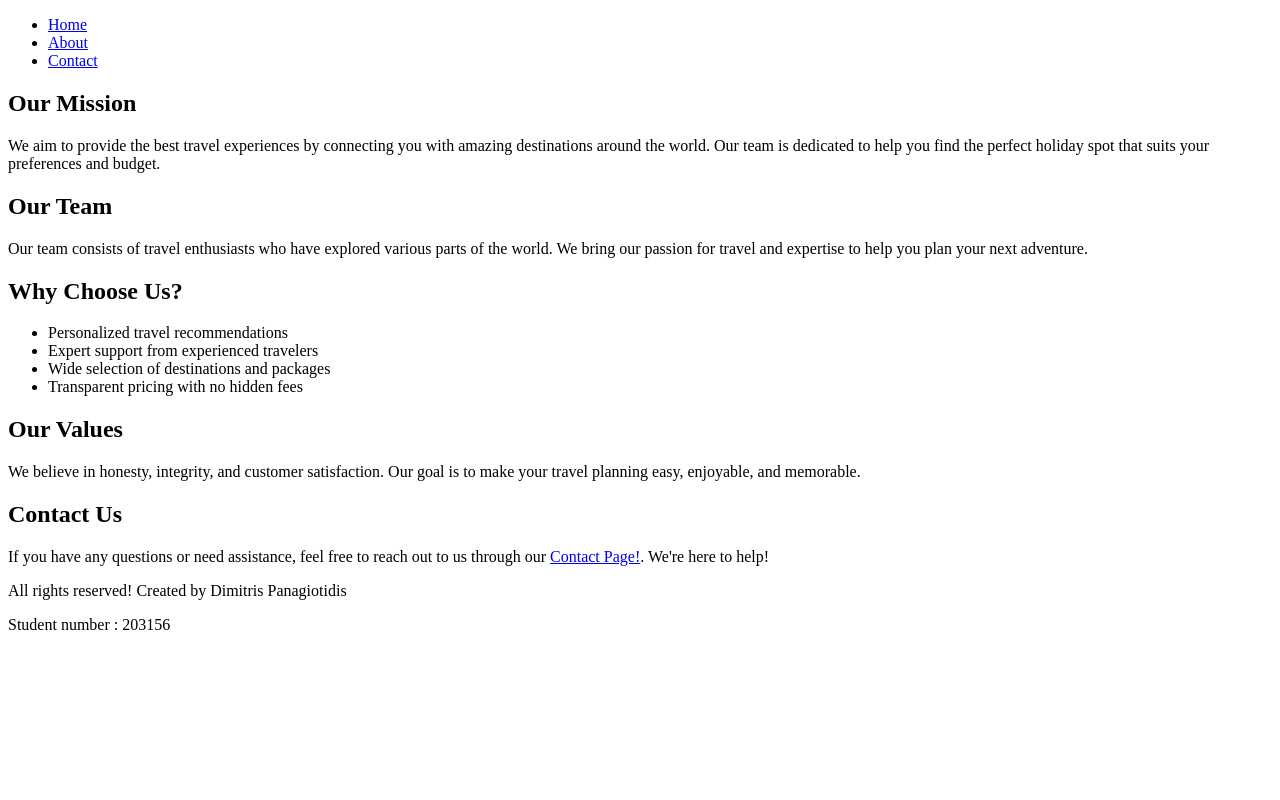
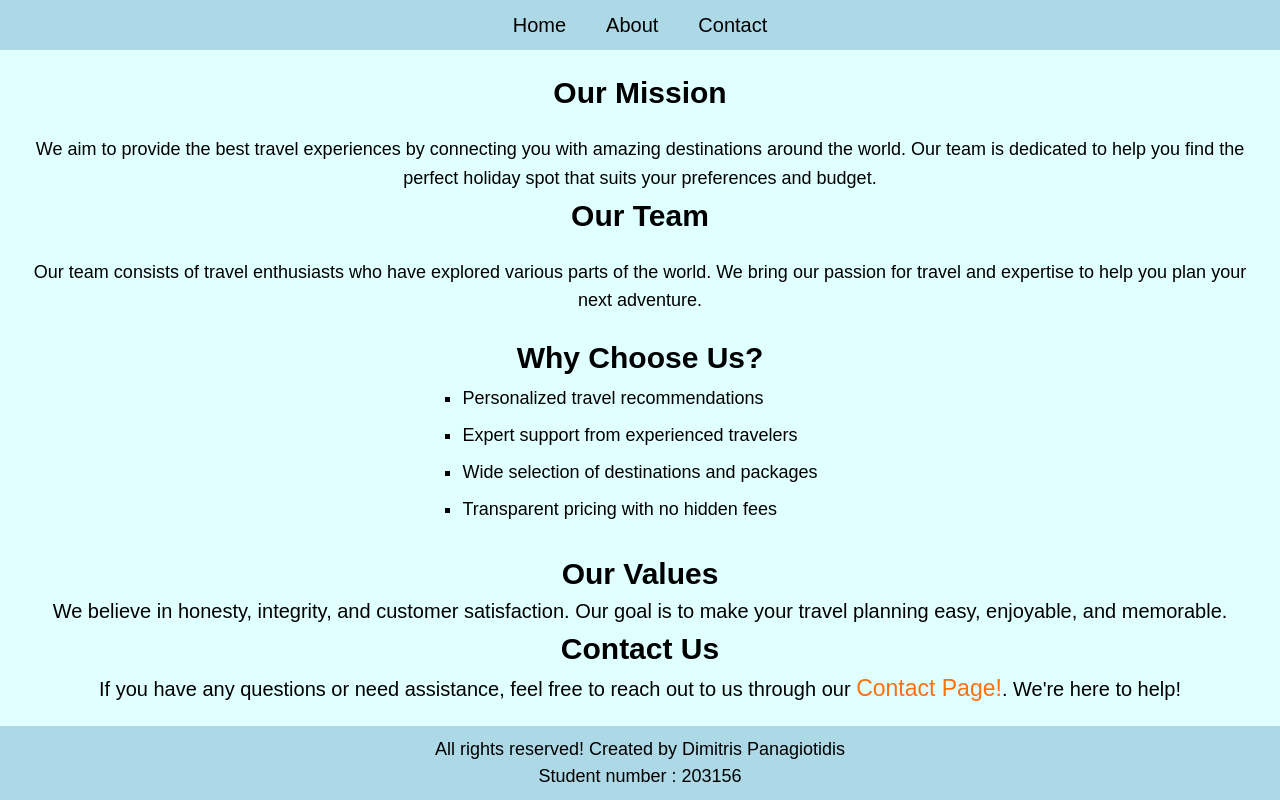
Before and after one commit to DimitriosPanagiotidis/project-blok3a-25f, a PHP site: page /about.php in a window 1280 px wide. Run offline with PHP 8.4, Linux system fonts and the light colour scheme; some libraries are stand-ins or nearby versions.

Commit message:
css files and index ready.

```diff
--- /dev/null
+++ b/www/reset.css
@@ -0,0 +1,58 @@
+/* 1. Use a more-intuitive box-sizing model */
+*, *::before, *::after {
+  box-sizing: border-box;
+}
+
+/* 2. Remove default margin */
+* {
+  margin: 0;
+}
+
+ul {
+    padding-inline-start: 0;
+}
+
+/* 3. Enable keyword animations */
+@media (prefers-reduced-motion: no-preference) {
+  html {
+    interpolate-size: allow-keywords;
+  }
+}
+
+body {
+  /* 4. Add accessible line-height */
+  line-height: 1.5;
+  /* 5. Improve text rendering */
+  -webkit-font-smoothing: antialiased;
+}
+
+/* 6. Improve media defaults */
+img, picture, video, canvas, svg {
+  display: block;
+  max-width: 100%;
+}
+
+/* 7. Inherit fonts for form controls */
+input, button, textarea, select {
+  font: inherit;
+}
+
+/* 8. Avoid text overflows */
+p, h1, h2, h3, h4, h5, h6 {
+  overflow-wrap: break-word;
+}
+
+/* 9. Improve line wrapping */
+p {
+  text-wrap: pretty;
+}
+h1, h2, h3, h4, h5, h6 {
+  text-wrap: balance;
+}
+
+/*
+  10. Create a root stacking context
+*/
+#root, #__next {
+  isolation: isolate;
+}
--- /dev/null
+++ b/www/style.css
@@ -0,0 +1,282 @@
+body{
+    background-color: lightcyan;
+    font-family: Arial, Helvetica, sans-serif;
+}
+
+header h1 {
+    text-align: center;
+    color: black;
+    font-size: 40px;
+}
+ header h2 {
+    text-align: center;
+    color: black;
+    font-size: 25px;
+    margin-top: 10px;
+ }
+
+
+.navbar ul{
+    display: flex;
+    justify-content: center;
+    background-color: lightblue;
+}
+.navbar ul li{
+    list-style: none;
+    margin: 10px 20px;
+}
+.navbar ul li a{
+    text-decoration: none;
+    color: black;
+    font-size: 20px;
+    font-family: Arial, Helvetica, sans-serif;
+}
+.navbar ul li a:hover{
+    color: rgb(255, 255, 255);
+}
+
+.search-box form {
+  display: flex;
+  align-items: center;
+  justify-content: center;
+  gap: 10px;
+}
+
+.search-box input[type="text"] {
+  padding: 10px;
+  width: 300px;
+  border-radius: 5px;
+  border: 1px solid #ccc;
+
+}
+
+.search-box button {
+  padding: 0.5rem 1rem;
+  border-radius: 5px;
+  border: none;
+  background-color: #fd700f;
+  color: white;
+  cursor: pointer;
+}
+
+.search-box button:hover {
+  background-color: black;
+}
+
+.main-content h2 {
+    text-align: center;
+    font-size: 30px;
+    color: black;
+    margin-top: 20px;
+
+}
+.main-content{
+    display: flex;
+    flex-direction: row;
+    justify-content: space-between;
+    flex-wrap: wrap;
+    margin: 20px;
+    font-size: 20px;
+}
+
+.destination-section{
+    display: flex;
+    margin: 20px;
+    font-size: 20px;
+}
+
+.destination-card {
+    display: flex;
+    flex-direction: column;
+    flex-wrap: wrap;
+    gap: 20px;
+    margin: 20px;
+}
+.destination-card h3 {
+    font-size: 24px;
+    color: #fd700f;
+    font-weight: 900;
+    margin-bottom: 10px;
+}
+.destination-card p {
+    font-weight: 600;
+    line-height: 1.4;
+    color: black;
+}
+.destination-card img {
+    width: 300px;
+    height: 200px;
+    object-fit: cover;
+    border-radius: 10px;
+    box-shadow: 0 4px 8px rgba(0, 0, 0, 0.1);
+}
+
+
+
+
+
+
+.about-section {
+    text-align: center;
+    margin: 20px;
+    font-size: 20px;
+}
+.about-section h2 {
+    font-size: 30px;
+    color: black;
+}
+.about-section p {
+    font-size: 18px;
+    margin-top: 20px;
+    line-height: 1.6;
+}
+
+.about-extra {
+    text-align: center;
+    font-size: 20px;
+}
+.about-extra ul {
+    list-style-type: square;
+    display: inline-block;
+    text-align: left;
+    margin-top: 4px;
+}
+
+.about-extra ul li {
+    margin-bottom: 8px;
+    font-size: 18px;
+    line-height: 1.6;
+}
+
+.about-values {
+    text-align: center;
+    margin: 20px;
+    font-size: 20px;
+}
+.about-values a {
+    color: #fd700f;
+    text-decoration: none;
+    font-size: 23px;
+}
+
+.form-wrapper label {
+    display: flex;
+    flex-direction: column;
+    margin-bottom: 15px;
+    color: white;
+}
+.form-wrapper h1 {
+    color: #FFD700;
+    text-align: center;
+}
+
+
+.form-wrapper{
+    display: flex;
+    justify-content: center;
+}
+.form-wrapper textarea{
+    border: none;
+    border-radius: 5px;
+    padding: 20px;
+    width: 300px;
+    resize: none;
+}
+.form-wrapper input{
+    border: none;
+    border-radius: 5px;
+    padding: 10px;
+    margin-bottom: 15px;
+    font-size: 16px;
+    width: 300px;
+    box-sizing: border-box;
+}
+.form-wrapper input:focus, .form-wrapper textarea:focus{
+    outline: none;
+    box-shadow: 0 0 5px #fd700f;
+}
+.form-wrapper label{
+    color: black;
+    font-weight: bold;
+    margin-bottom: 5px;
+}
+
+.form-wrapper button{
+    display: flex;
+    margin-top: 10px;
+    background-color: #fd700f;
+    color: white;
+    border: none;
+    border-radius: 5px;
+    cursor: pointer;
+    padding: 10px 20px;
+    font-weight: bold;
+}
+.form-wrapper button:hover{
+    background-color: black;
+    color: white;
+}
+
+
+
+
+/* DETAIL PAGINA BEGIN */
+
+.detail-pagina-section {
+    display: flex;
+    justify-content: center;
+    margin: 30px 0;
+}
+
+.detail-container {
+    display: flex;
+    flex-direction: column;
+    align-items: center;
+    background: white;
+    border-radius: 15px;
+    box-shadow: 0 4px 16px rgba(0,0,0,0.08);
+    padding: 40px 30px;
+    max-width: 400px;
+    gap: 18px;
+}
+
+.detail-container h1 {
+    font-size: 32px;
+    color: #fd700f;
+    font-weight: 900;
+    margin-bottom: 10px;
+    text-align: center;
+}
+
+.detail-container p {
+    font-size: 18px;
+    color: black;
+    font-weight: 600;
+    margin: 4px 0;
+    text-align: left;
+    width: 100%;
+}
+
+.detail-container img {
+    width: 320px;
+    height: 210px;
+    object-fit: cover;
+    border-radius: 10px;
+    box-shadow: 0 4px 8px rgba(0,0,0,0.1);
+    margin-top: 15px;
+}
+
+/* EIND VAN DETAIL PAGINA */
+
+
+
+
+
+
+footer {
+    text-align: center;
+    margin-top: 20px;
+    padding: 10px;
+    background-color: lightblue;
+    font-size: 18px;
+}
```
Also changed, not shown: www/index.php (+66 -2 lines).
